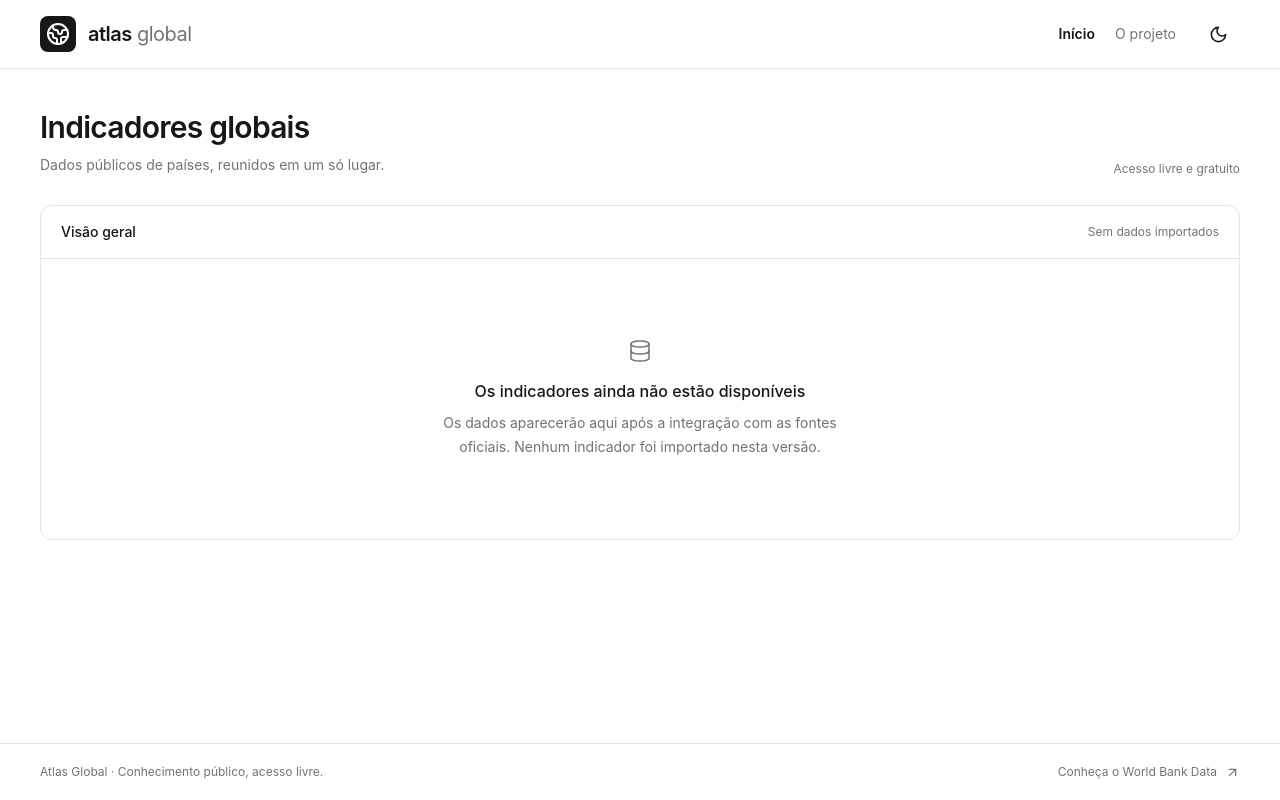
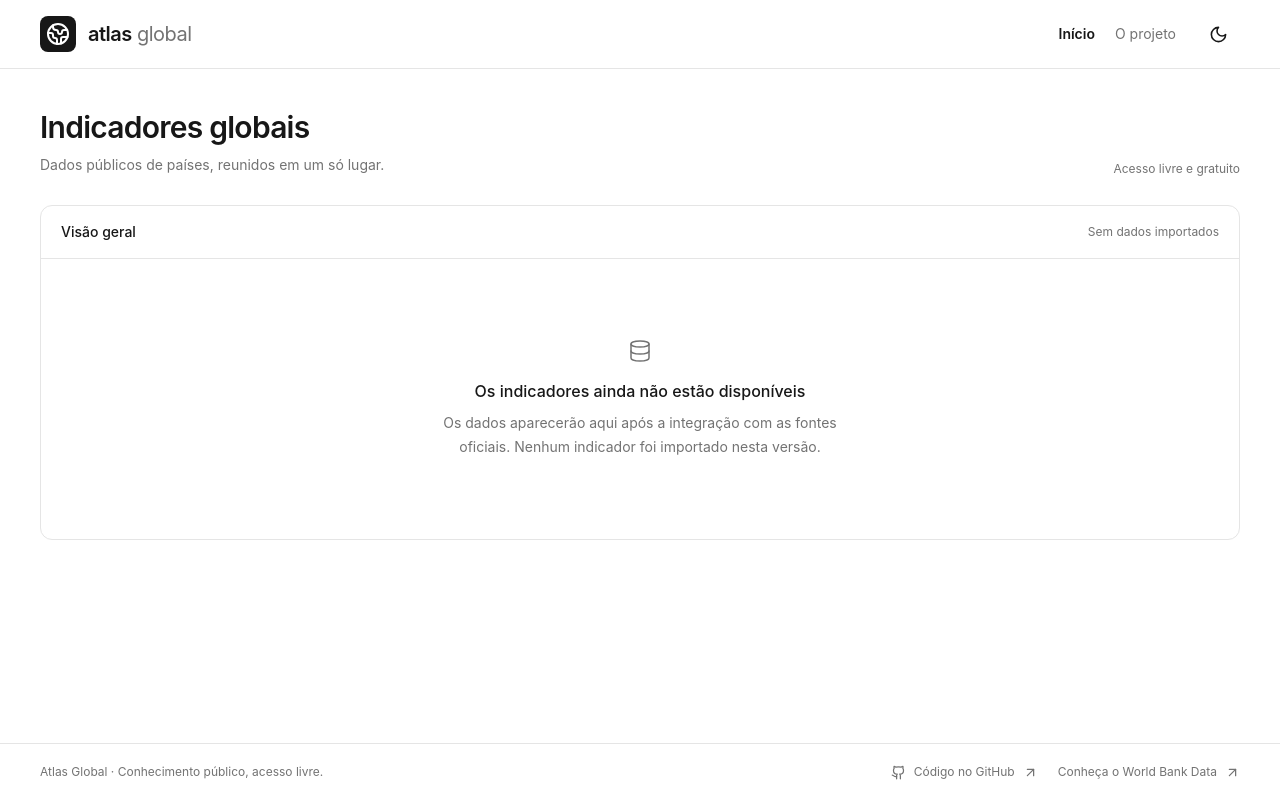
Before and after one commit to lngabriel/atlasglobal, a React (Vite) app in the folder frontend/: page / in a window 1280 px wide. Built offline with nearby package versions, Linux system fonts and the light colour scheme.

Commit message:
feat: link project repository in footer and readme

```diff
--- a/frontend/src/components/layout.tsx
+++ b/frontend/src/components/layout.tsx
@@ -1,4 +1,4 @@
-import { ArrowUpRight, Globe2, Moon, Sun } from 'lucide-react'
+import { ArrowUpRight, Github, Globe2, Moon, Sun } from 'lucide-react'
 import { Link, NavLink, Outlet } from 'react-router-dom'
 import { Button } from '@/components/ui/button'
 import { useTheme } from '@/hooks/use-theme'
@@ -27,7 +27,10 @@ export function Layout() {
       <footer className="border-t border-border">
         <div className="mx-auto flex max-w-7xl flex-wrap justify-between gap-5 px-6 py-5 text-xs text-muted-foreground lg:px-10">
           <p>Atlas Global · Conhecimento público, acesso livre.</p>
-          <a href="https://data.worldbank.org/" target="_blank" rel="noreferrer" className="inline-flex items-center gap-2 hover:text-foreground">Conheça o World Bank Data <ArrowUpRight size={15} /></a>
+          <div className="flex flex-wrap items-center gap-5">
+            <a href="https://github.com/lngabriel/atlasglobal" target="_blank" rel="noreferrer" className="inline-flex items-center gap-2 hover:text-foreground"><Github size={15} aria-hidden="true" />Código no GitHub<ArrowUpRight size={15} aria-hidden="true" /></a>
+            <a href="https://data.worldbank.org/" target="_blank" rel="noreferrer" className="inline-flex items-center gap-2 hover:text-foreground">Conheça o World Bank Data <ArrowUpRight size={15} /></a>
+          </div>
         </div>
       </footer>
     </div>
```
Also changed, not shown: 1 other file (tests, documents, lock files or other folders).
